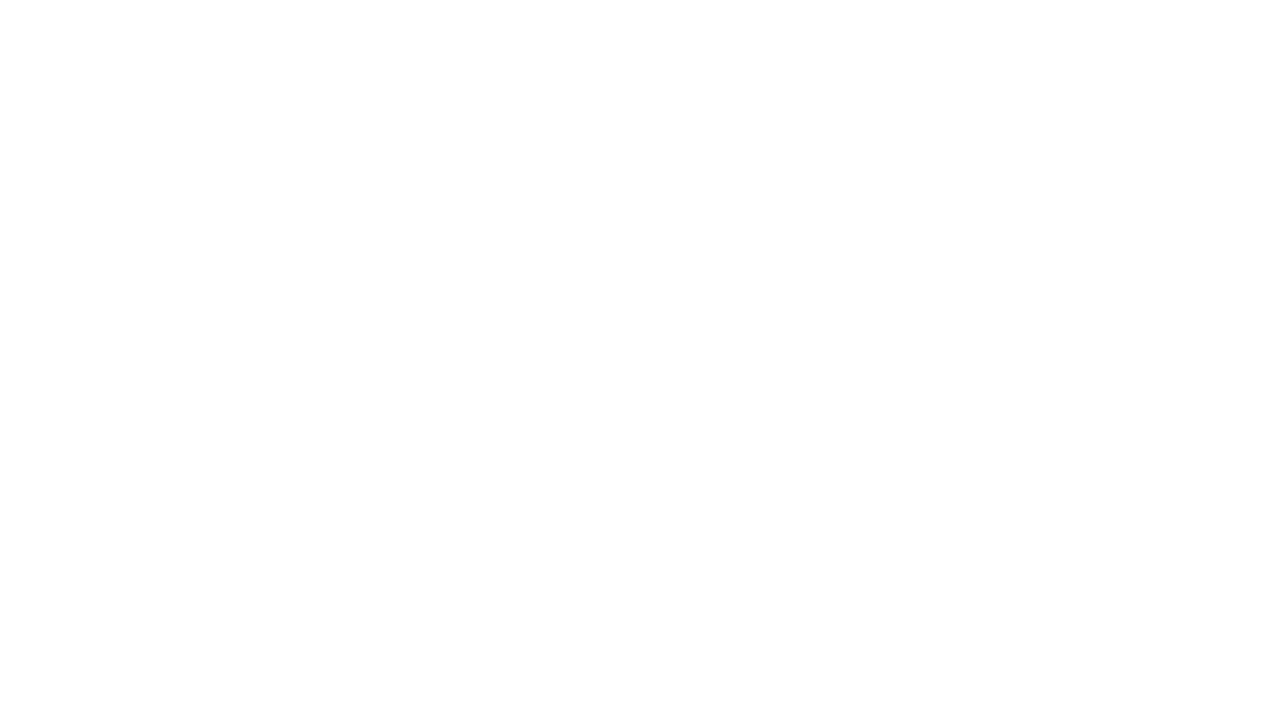
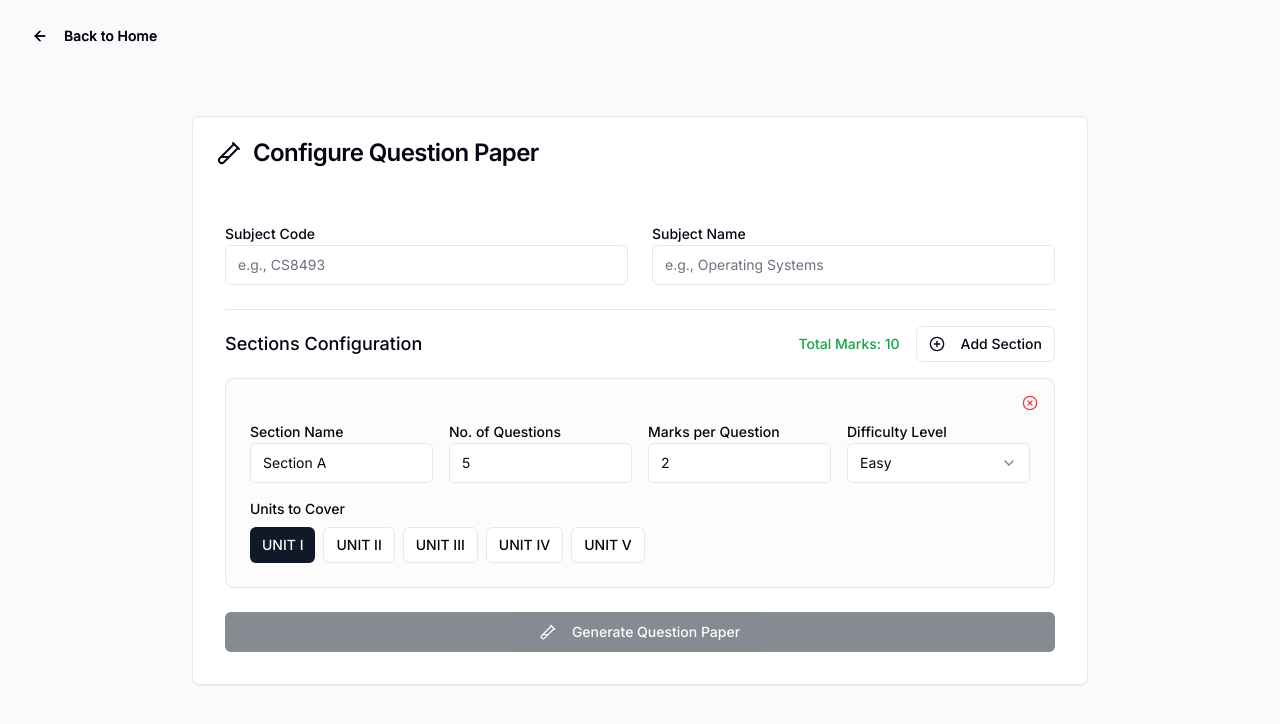
Before and after one commit to Bose14Juspay/vinathaal, a React (Vite) app: page /form in a window 1280 px wide. Before the commit this address had no page. Shown: the top 724 px of the page. Built offline with nearby package versions, Linux system fonts and the light colour scheme.

Commit message:
Refactor: Move form filling to /form route
Move the subject configuration form from the homepage route ("/") to a new route ("/form"). Update routing in `App.tsx` and adjust component rendering logic in `Index.tsx` to reflect the change.

```diff
--- a/src/App.tsx
+++ b/src/App.tsx
@@ -5,6 +5,7 @@ import { TooltipProvider } from "@/components/ui/tooltip";
 import { QueryClient, QueryClientProvider } from "@tanstack/react-query";
 import { BrowserRouter, Routes, Route } from "react-router-dom";
 import Index from "./pages/Index";
+import Form from "./pages/Form";
 
 const queryClient = new QueryClient();
 
@@ -16,6 +17,7 @@ const App = () => (
       <BrowserRouter>
         <Routes>
           <Route path="/" element={<Index />} />
+          <Route path="/form" element={<Form />} />
         </Routes>
       </BrowserRouter>
     </TooltipProvider>
--- /dev/null
+++ b/src/pages/Form.tsx
@@ -0,0 +1,24 @@
+
+import { Generator } from "@/components/Generator";
+import { Button } from "@/components/ui/button";
+import { ArrowLeft } from "lucide-react";
+import { useNavigate } from "react-router-dom";
+
+const Form = () => {
+  const navigate = useNavigate();
+
+  return (
+    <div className="min-h-screen bg-gray-50/50">
+      <Button
+        variant="ghost"
+        onClick={() => navigate("/")}
+        className="absolute top-4 left-4 z-10"
+      >
+        <ArrowLeft className="mr-2 h-4 w-4" /> Back to Home
+      </Button>
+      <Generator onBack={() => navigate("/")} />
+    </div>
+  );
+};
+
+export default Form;
--- a/src/pages/Index.tsx
+++ b/src/pages/Index.tsx
@@ -1,16 +1,11 @@
 
-import { useState } from "react";
 import Landing from "@/components/Landing";
-import { Generator } from "@/components/Generator";
+import { useNavigate } from "react-router-dom";
 
 const Index = () => {
-  const [started, setStarted] = useState(false);
+  const navigate = useNavigate();
 
-  if (!started) {
-    return <Landing onStart={() => setStarted(true)} />;
-  }
-
-  return <Generator onBack={() => setStarted(false)} />;
+  return <Landing onStart={() => navigate("/form")} />;
 };
 
 export default Index;
```
